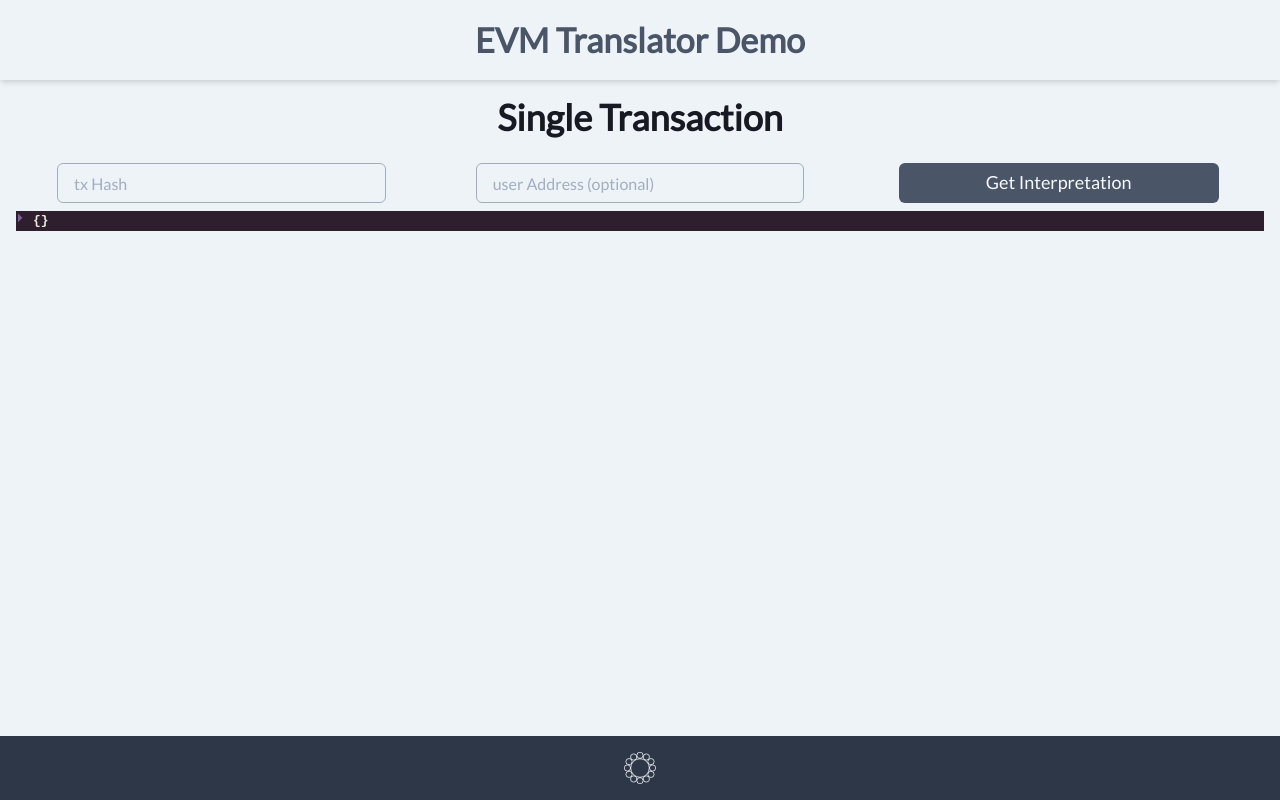
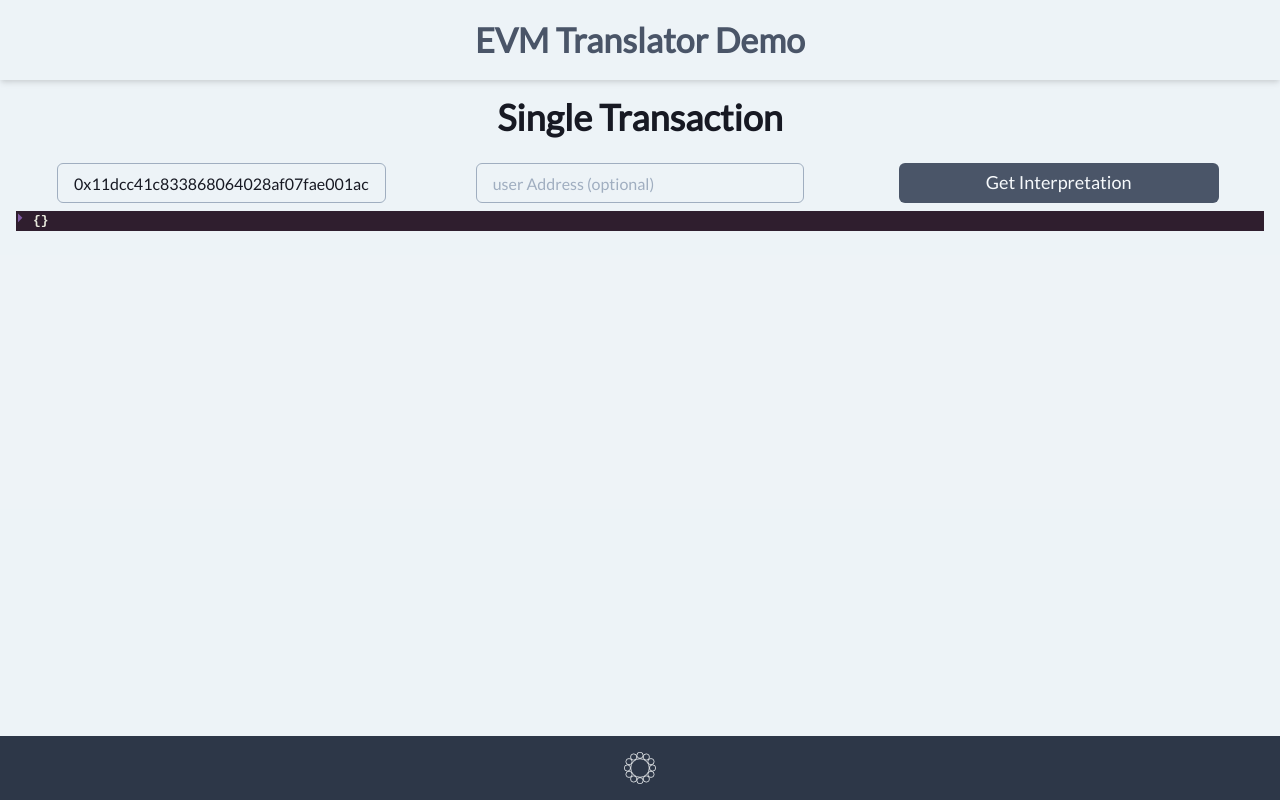
Before and after one commit to metagame-xyz/evm-translator-demo, a Next.js app: page / in a window 1280 px wide. Built offline with nearby package versions, Linux system fonts and the light colour scheme.

Commit message:
add default

```diff
--- a/pages/index.tsx
+++ b/pages/index.tsx
@@ -5,7 +5,7 @@ import { useState } from 'react'
 const ReactJson = dynamic(() => import('react-json-view'), { ssr: false })
 
 const IndexPage = () => {
-    const [txHash, setTxHash] = useState('')
+    const [txHash, setTxHash] = useState('0x11dcc41c833868064028af07fae001acdd4a46f10555be7bde959e57fd5c8e3b')
     const [userAddress, setUserAddress] = useState('')
     const [txData, setTxData] = useState<any>({})
     const [isLoading, setIsLoading] = useState(false)
```
